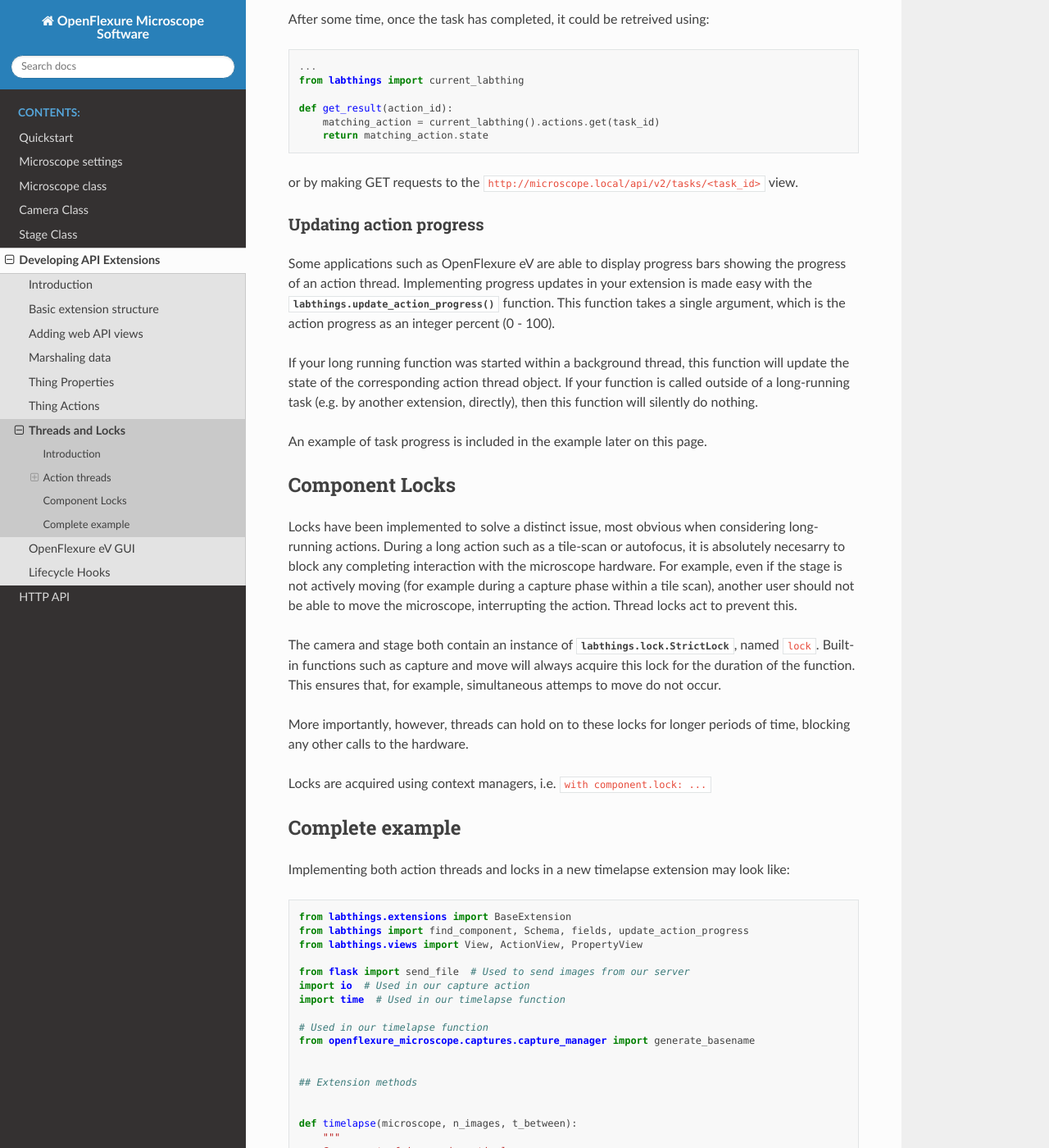
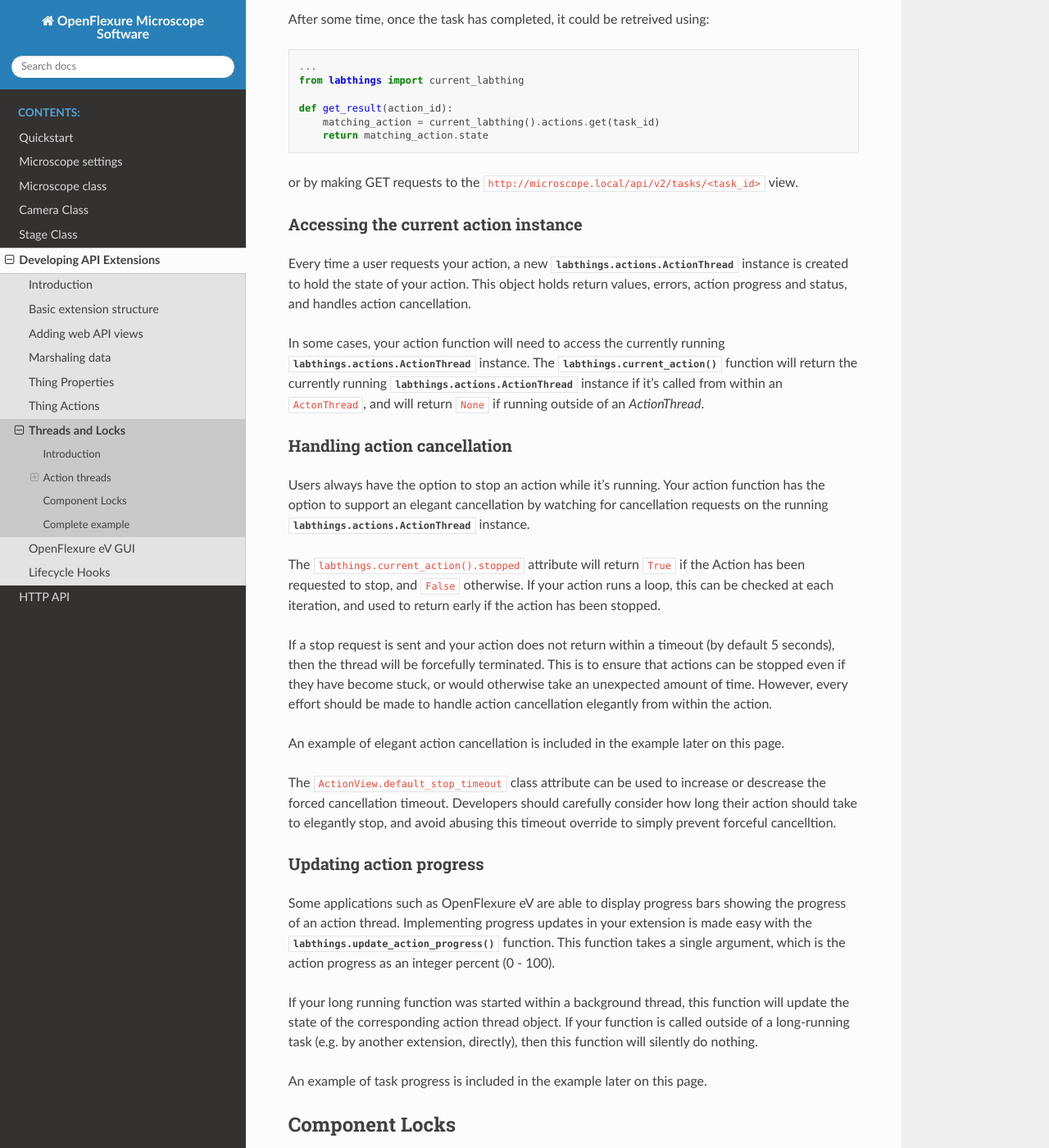
Before and after one commit to Aftaputra/Microscope-OF, a Sphinx documentation site: the page built from docs/source/extensions/tasks_locks.rst, in a window 1280 px wide and 1400 px high, scrolled down 1463 px. Shown: the whole window at 82% size. Built offline with Sphinx 7.4.7 and the Read the Docs theme 2.0.0, drawn with Linux system fonts in a browser that asks for light colours; some of the changed text lies outside the part shown.

Commit message:
Close #172

```diff
--- a/docs/source/extensions/example_extension/06_tasks_locks.py
+++ b/docs/source/extensions/example_extension/06_tasks_locks.py
@@ -1,5 +1,5 @@
 from labthings.extensions import BaseExtension
-from labthings import find_component, Schema, fields, update_action_progress
+from labthings import find_component, Schema, fields, update_action_progress, current_action
 from labthings.views import View, ActionView, PropertyView
 
 from flask import send_file  # Used to send images from our server
@@ -28,6 +28,9 @@ def timelapse(microscope, n_images, t_between):
     # Take exclusive control over both the camera and stage
     with microscope.camera.lock, microscope.stage.lock:
         for n in range(n_images):
+            # Elegantly handle action cancellation
+            if current_action() and current_action().stopped:
+                return
             # Generate a filename
             filename = f"{base_file_name}_image{n}"
             # Create a file to save the image to
--- a/docs/source/extensions/example_extension/07_ev_gui.py
+++ b/docs/source/extensions/example_extension/07_ev_gui.py
@@ -1,5 +1,5 @@
 from labthings.extensions import BaseExtension
-from labthings import find_component, Schema, fields, update_action_progress
+from labthings import find_component, Schema, fields, update_action_progress, current_action
 from labthings.views import View, ActionView, PropertyView
 
 from flask import send_file  # Used to send images from our server
@@ -30,6 +30,9 @@ def timelapse(microscope, n_images, t_between):
     # Take exclusive control over both the camera and stage
     with microscope.camera.lock, microscope.stage.lock:
         for n in range(n_images):
+            # Elegantly handle action cancellation
+            if current_action() and current_action().stopped:
+                return
             # Generate a filename
             filename = f"{base_file_name}_image{n}"
             # Create a file to save the image to
--- a/docs/source/extensions/tasks_locks.rst
+++ b/docs/source/extensions/tasks_locks.rst
@@ -51,6 +51,28 @@ After some time, once the task has completed, it could be retreived using:
         return matching_action.state
 
 or by making GET requests to the ``http://microscope.local/api/v2/tasks/<task_id>`` view.
+
+
+Accessing the current action instance
++++++++++++++++++++++++++++++++++++++
+
+Every time a user requests your action, a new :class:`labthings.actions.ActionThread` instance is created to hold the state of your action. This object holds return values, errors, action progress and status, and handles action cancellation.
+
+In some cases, your action function will need to access the currently running :class:`labthings.actions.ActionThread` instance. The :func:`labthings.current_action` function will return the currently running :class:`labthings.actions.ActionThread` instance if it's called from within an ``ActonThread``, and will return ``None`` if running outside of an `ActionThread`.
+
+
+Handling action cancellation
+++++++++++++++++++++++++++++
+
+Users always have the option to stop an action while it's running. Your action function has the option to support an elegant cancellation by watching for cancellation requests on the running :class:`labthings.actions.ActionThread` instance.
+
+The ``labthings.current_action().stopped`` attribute will return ``True`` if the Action has been requested to stop, and ``False`` otherwise. If your action runs a loop, this can be checked at each iteration, and used to return early if the action has been stopped.
+
+If a stop request is sent and your action does not return within a timeout (by default 5 seconds), then the thread will be forcefully terminated. This is to ensure that actions can be stopped even if they have become stuck, or would otherwise take an unexpected amount of time. However, every effort should be made to handle action cancellation elegantly from within the action.
+
+An example of elegant action cancellation is included in the example later on this page.
+
+The ``ActionView.default_stop_timeout`` class attribute can be used to increase or descrease the forced cancellation timeout. Developers should carefully consider how long their action should take to elegantly stop, and avoid abusing this timeout override to simply prevent forceful cancelltion.
 
 
 Updating action progress
```
Also changed, not shown: other parts of docs/source/extensions/tasks_locks.rst (+1 -1 lines).
